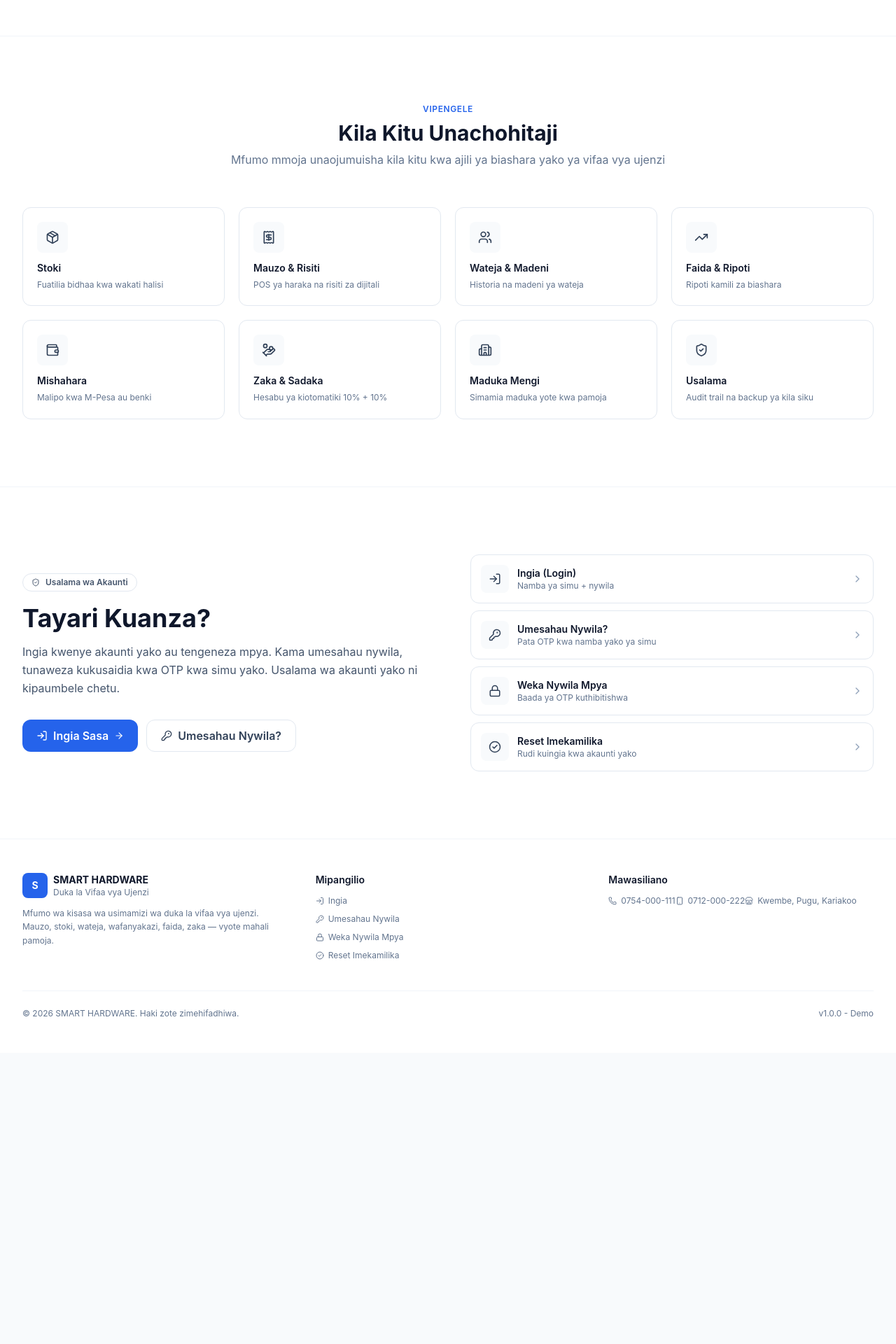
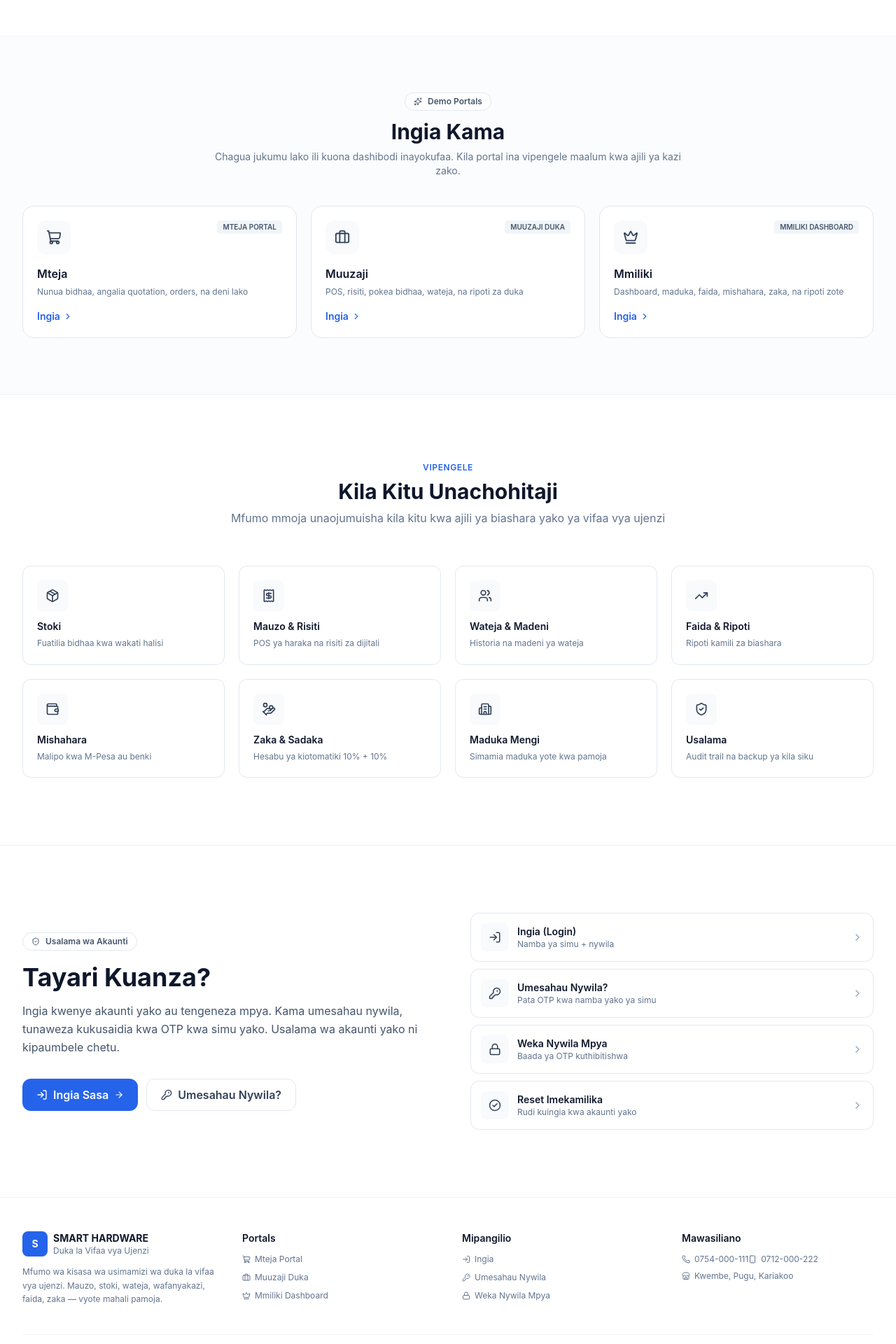
Before and after one commit to ellysabbath/smart-hardware, a React (Vite) app: page / in a window 1280 px wide. Shown: the part 540-2460 px from the top of the page at 70% size. Before the commit the page ends 2044 px from the top, so only its background shows below. Built offline with nearby package versions, Linux system fonts and the light colour scheme.

Commit message:
my commit  for  the  project for production demo

```diff
--- a/src/pages/Landing.tsx
+++ b/src/pages/Landing.tsx
@@ -3,7 +3,7 @@ import {
   ArrowRight, LogIn, KeyRound, ShieldCheck, Sparkles,
   Smartphone, CheckCircle2, Package, Receipt, Users,
   TrendingUp, Wallet, HandCoins, Building2, Lock,
-  Phone, Store, ChevronRight,
+  Phone, Store, ChevronRight, ShoppingCart, Briefcase, Crown,
 } from 'lucide-react'
 
 export default function Landing() {
@@ -80,6 +80,51 @@ export default function Landing() {
                 Umesahau Nywila?
               </Link>
             </div>
+          </div>
+        </div>
+      </section>
+
+      {/* ============================================================ */}
+      {/* DEMO PORTALS SECTION — MPYA */}
+      {/* ============================================================ */}
+      <section className="border-b border-slate-100 bg-slate-50/50">
+        <div className="max-w-7xl mx-auto px-4 sm:px-6 lg:px-8 py-16 md:py-20">
+          <div className="text-center mb-10">
+            <div className="inline-flex items-center gap-2 px-3 py-1 rounded-full border border-slate-200 bg-white text-slate-600 text-xs font-semibold mb-3">
+              <Sparkles size={12} />
+              Demo Portals
+            </div>
+            <h2 className="text-2xl md:text-3xl font-bold text-slate-900">
+              Ingia Kama
+            </h2>
+            <p className="text-slate-500 mt-2 max-w-2xl mx-auto text-sm">
+              Chagua jukumu lako ili kuona dashibodi inayokufaa. Kila portal ina
+              vipengele maalum kwa ajili ya kazi zako.
+            </p>
+          </div>
+
+          <div className="grid grid-cols-1 md:grid-cols-3 gap-4 md:gap-5">
+            <PortalCard
+              to="/mteja"
+              Icon={ShoppingCart}
+              title="Mteja"
+              desc="Nunua bidhaa, angalia quotation, orders, na deni lako"
+              badge="Mteja Portal"
+            />
+            <PortalCard
+              to="/muuzaji"
+              Icon={Briefcase}
+              title="Muuzaji"
+              desc="POS, risiti, pokea bidhaa, wateja, na ripoti za duka"
+              badge="Muuzaji Duka"
+            />
+            <PortalCard
+              to="/mmiliki"
+              Icon={Crown}
+              title="Mmiliki"
+              desc="Dashboard, maduka, faida, mishahara, zaka, na ripoti zote"
+              badge="Mmiliki Dashboard"
+            />
           </div>
         </div>
       </section>
@@ -190,7 +235,7 @@ export default function Landing() {
       {/* ============================================================ */}
       <footer className="bg-white">
         <div className="max-w-7xl mx-auto px-4 sm:px-6 lg:px-8 py-12">
-          <div className="grid grid-cols-1 md:grid-cols-3 gap-10">
+          <div className="grid grid-cols-1 md:grid-cols-4 gap-10">
             <div>
               <div className="flex items-center gap-2">
                 <div className="w-9 h-9 rounded-lg bg-brand-600 text-white grid place-items-center text-sm font-bold">
@@ -205,6 +250,30 @@ export default function Landing() {
                 Mfumo wa kisasa wa usimamizi wa duka la vifaa vya ujenzi.
                 Mauzo, stoki, wateja, wafanyakazi, faida, zaka — vyote mahali pamoja.
               </p>
+            </div>
+
+            <div>
+              <div className="font-semibold text-sm text-slate-900 mb-3">Portals</div>
+              <ul className="space-y-2 text-xs text-slate-500">
+                <li>
+                  <Link to="/mteja" className="hover:text-brand-600 inline-flex items-center gap-1.5 transition">
+                    <ShoppingCart size={12} />
+                    Mteja Portal
+                  </Link>
+                </li>
+                <li>
+                  <Link to="/muuzaji" className="hover:text-brand-600 inline-flex items-center gap-1.5 transition">
+                    <Briefcase size={12} />
+                    Muuzaji Duka
+                  </Link>
+                </li>
+                <li>
+                  <Link to="/mmiliki" className="hover:text-brand-600 inline-flex items-center gap-1.5 transition">
+                    <Crown size={12} />
+                    Mmiliki Dashboard
+                  </Link>
+                </li>
+              </ul>
             </div>
 
             <div>
@@ -226,12 +295,6 @@ export default function Landing() {
                   <Link to="/reset-password" className="hover:text-brand-600 inline-flex items-center gap-1.5 transition">
                     <Lock size={12} />
                     Weka Nywila Mpya
-                  </Link>
-                </li>
-                <li>
-                  <Link to="/reset-complete" className="hover:text-brand-600 inline-flex items-center gap-1.5 transition">
-                    <CheckCircle2 size={12} />
-                    Reset Imekamilika
                   </Link>
                 </li>
               </ul>
@@ -267,7 +330,53 @@ export default function Landing() {
 }
 
 // ============================================================
-// Feature Card (nyeupe, bila rangi ya background)
+// Portal Card — MPYA
+// ============================================================
+function PortalCard({
+  to,
+  Icon,
+  title,
+  desc,
+  badge,
+}: {
+  to: string
+  Icon: React.ElementType
+  title: string
+  desc: string
+  badge: string
+}) {
+  return (
+    <Link
+      to={to}
+      className="group bg-white rounded-2xl border border-slate-200 p-5 hover:border-brand-500 hover:shadow-md transition-all"
+    >
+      <div className="flex items-start justify-between">
+        <div className="w-12 h-12 rounded-xl bg-slate-50 text-slate-700 grid place-items-center">
+          <Icon size={22} />
+        </div>
+        <span className="text-[10px] uppercase font-semibold px-2 py-0.5 rounded bg-slate-100 text-slate-600">
+          {badge}
+        </span>
+      </div>
+      <div className="font-semibold text-base mt-4 text-slate-900">
+        {title}
+      </div>
+      <div className="text-xs text-slate-500 mt-1 leading-relaxed">
+        {desc}
+      </div>
+      <div className="mt-4 flex items-center text-sm text-brand-600 font-semibold">
+        Ingia
+        <ChevronRight
+          size={14}
+          className="ml-1 transition group-hover:translate-x-1"
+        />
+      </div>
+    </Link>
+  )
+}
+
+// ============================================================
+// Feature Card
 // ============================================================
 function FeatureCard({
   Icon,
@@ -290,7 +399,7 @@ function FeatureCard({
 }
 
 // ============================================================
-// Auth Link (nyeupe, bila rangi ya background)
+// Auth Link
 // ============================================================
 function AuthLink({
   to,
```
